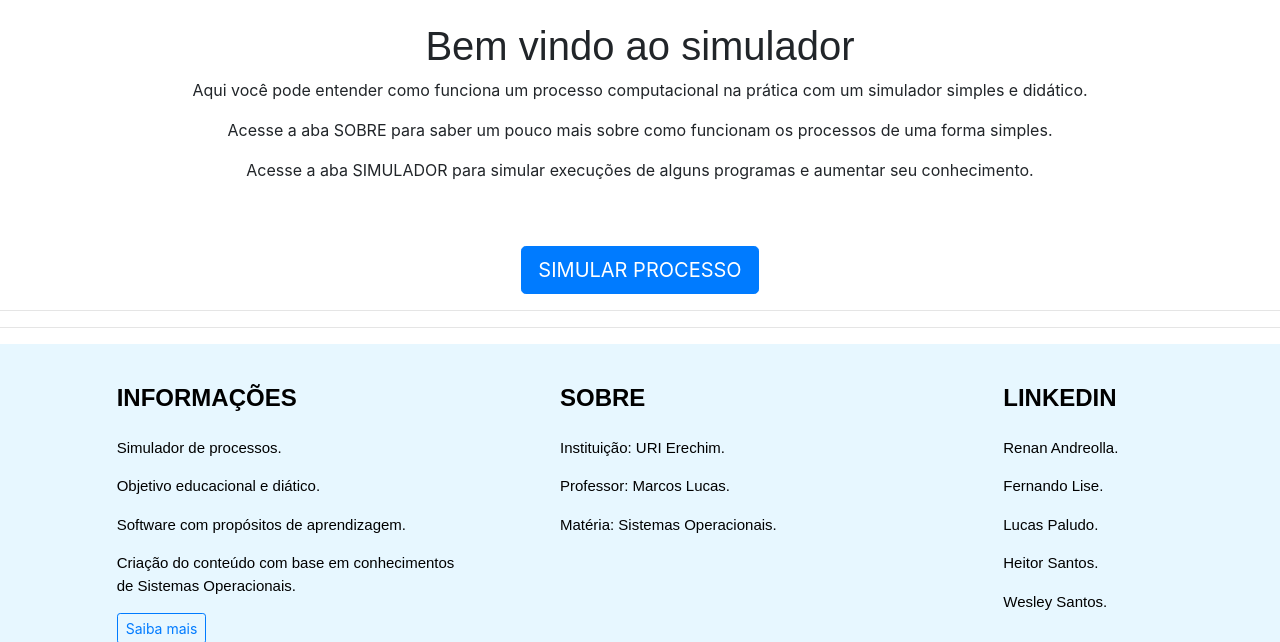
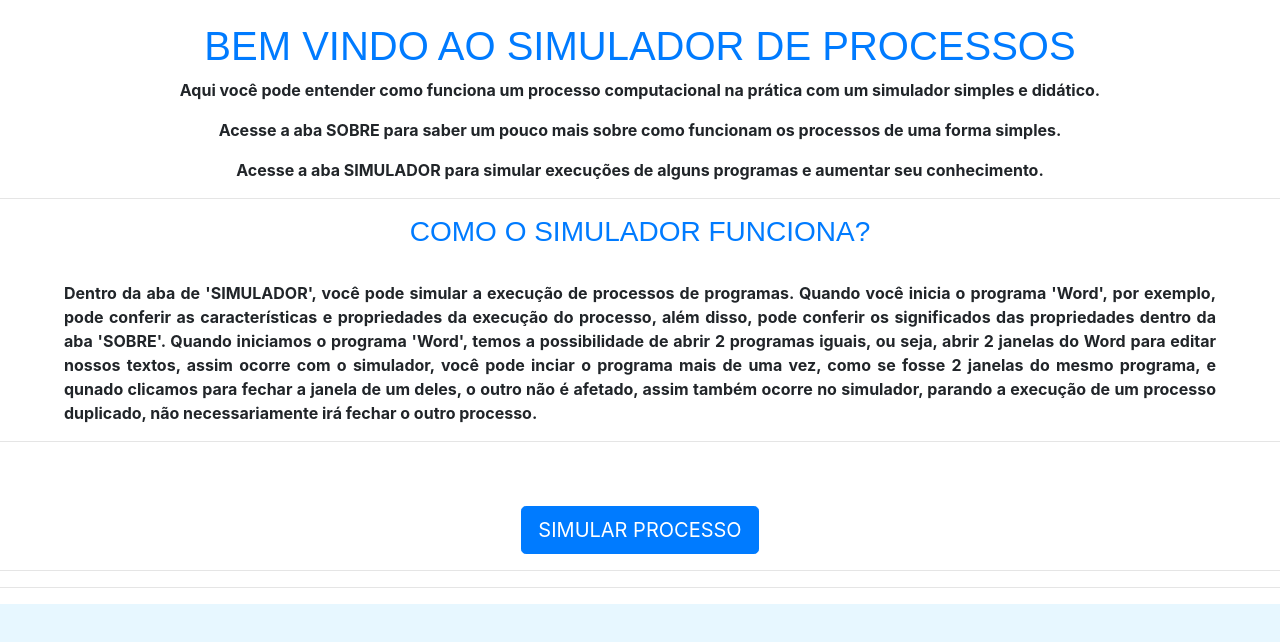
Before and after one commit to renanandreola/SimulatorProcess, a website: page views/index.html in a window 1280 px wide. Shown: the part 813-1455 px from the top of the page. Drawn offline with nearby package versions, Linux system fonts and the light colour scheme; files that its build step writes are made by us from their sources.

Commit message:
Alteracoes na pagina inicial

```diff
--- a/public/styles/index.css
+++ b/public/styles/index.css
@@ -1,3 +1,20 @@
 h1.title{
   font-family: fantasy;
+  color: #007bff;
 }
+
+.title-simulator {
+  font-family: fantasy;
+  color: #007bff;
+}
+
+.underTitle {
+  font-weight: bold;
+}
+
+.underTitle-simulator {
+  font-weight: bold;
+  text-align: justify;
+  margin-left: 5%;
+  margin-right: 5%;
+}
--- a/public/styles/simulator.css
+++ b/public/styles/simulator.css
@@ -162,3 +162,9 @@ table tbody tr.line62 {
     display: none;
     background-color: rgb(177, 177, 177);
 }
+
+.modal-content {
+    background-color: #c3e0ff;
+    color: black;
+    font-weight: bold;
+}
--- a/views/index.html
+++ b/views/index.html
@@ -62,7 +62,7 @@
 
 <br>
 
-<h1 class="title d-flex justify-content-center">Bem vindo ao simulador</h1>
+<h1 class="title d-flex justify-content-center">BEM VINDO AO SIMULADOR DE PROCESSOS</h1>
   <p class="underTitle d-flex justify-content-center">Aqui você pode entender como funciona um processo
     computacional na prática com um simulador simples e didático.
   </p>
@@ -74,6 +74,19 @@
   <p class="underTitle d-flex justify-content-center">Acesse a aba SIMULADOR para simular execuções de alguns
     programas e aumentar seu conhecimento.
   </p>
+<hr>
+  <h3 class="title-simulator d-flex justify-content-center">COMO O SIMULADOR FUNCIONA?</h3>
+<br>
+  <p class="underTitle-simulator d-flex justify-content-center">Dentro da aba de 'SIMULADOR', você pode simular a execução de
+    processos de programas. Quando você inicia o  programa 'Word', por exemplo, pode conferir as características e propriedades
+    da execução do processo, além disso, pode conferir os significados das propriedades dentro da aba 'SOBRE'. Quando
+    iniciamos o programa 'Word', temos a possibilidade de abrir 2 programas iguais, ou seja, abrir 2 janelas do Word
+    para editar nossos textos, assim ocorre com o simulador, você pode inciar o programa mais de uma vez, como se
+    fosse 2 janelas do mesmo programa, e qunado clicamos para fechar a janela de um deles, o outro não é afetado, assim
+    também ocorre no simulador, parando a execução de um processo duplicado, não necessariamente irá fechar o outro
+    processo.
+  </p>
+<hr>
 <div class="d-flex justify-content-center">
   <a href="/simulator">
       <button type="submit" name="button" id="simulatorReference" class="btn btn-primary btn-lg mt-5">SIMULAR PROCESSO</button>
```
Also changed, not shown: views/simulator.html (+0 -3 lines).
